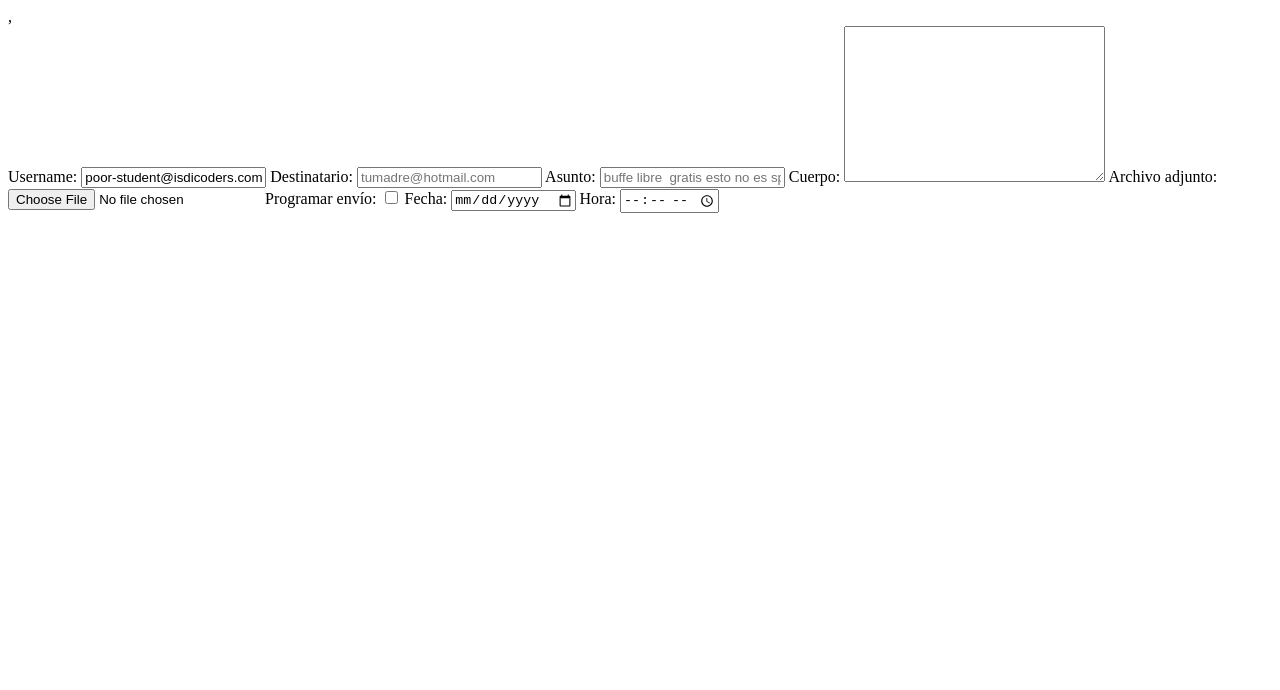
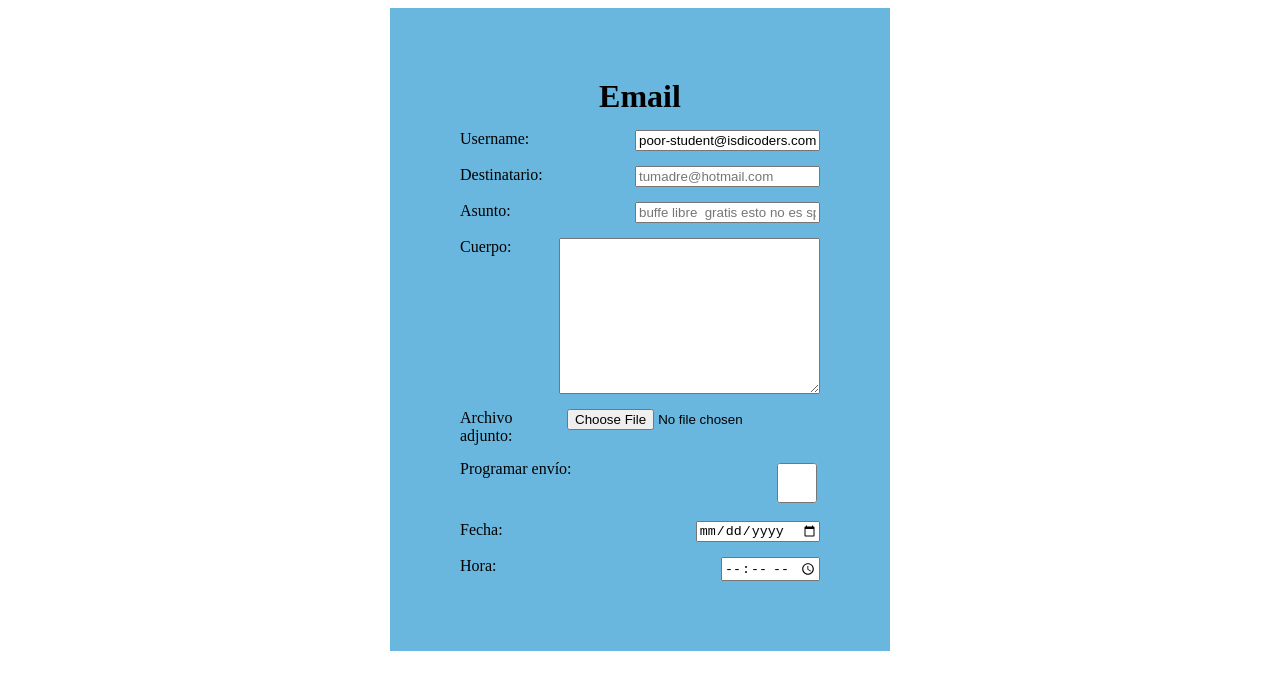
Before and after one commit to bigotes0invisibles/202309-w3ch1-matias-risco, a plain HTML site: page index.html in a window 1280 px wide. Drawn offline with Linux system fonts and the light colour scheme.

Commit message:
Add class styles to form

```diff
--- a/index.html
+++ b/index.html
@@ -6,12 +6,14 @@
   <meta name="viewport" content="width=device-width, initial-scale=1.0">
   <title>formulario email</title>
   <link rel="shortcut icon" href="favicon.png" type="image/x-icon">
+  <link rel="stylesheet" href="/styles/style.css">
   <script src="js/validate.js" defer></script>
   <script src="js/index.js" defer></script>
 </head>
 
 <body>
-  ,<form class="email-form">
+  <form class="email-form">
+    <h1 class="form-title">Email</h1>
     <label class="form-control">
       Username: <input type="email" id="remitter" value="poor-student@isdicoders.com">
     </label>
@@ -29,7 +31,7 @@
     </label>
     <label class="form-control">
       Programar envío:
-      <input type="checkbox" id="check-box">
+      <input type="checkbox" id="check-box" class="form-check-box">
     </label>
     <label class="form-control">
       Fecha: <input type="date" id="date-time">
--- a/styles/style.css
+++ b/styles/style.css
@@ -28,3 +28,27 @@ a {
   --color-theme: #69b7de;
   --font-family-theme: sans-serif;
 }
+
+.email-form {
+  display: flex;
+  flex-direction: column;
+  width: 500px;
+  margin: auto;
+  background-color: var(--color-theme);
+  padding: 70px;
+  gap: 15px;
+}
+
+.form-title {
+  margin: auto;
+}
+
+.form-control {
+  display: flex;
+  justify-content: space-between;
+}
+
+.form-check-box {
+  width: 40px;
+  height: 40px;
+}
```
